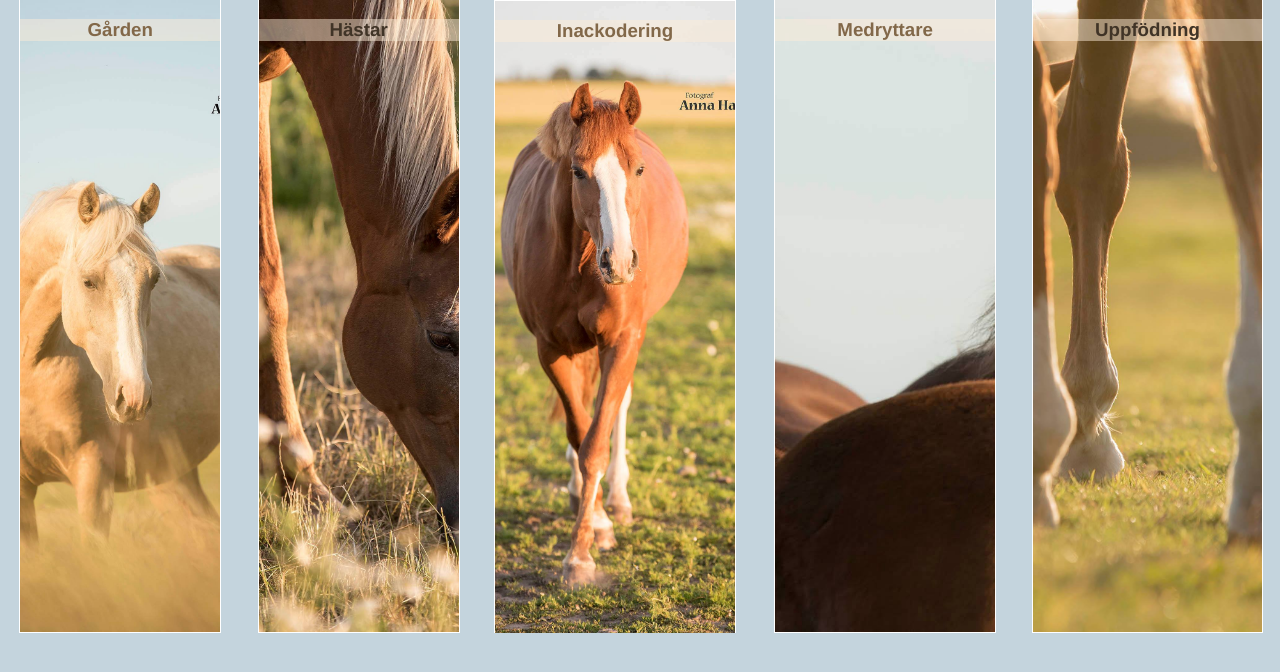
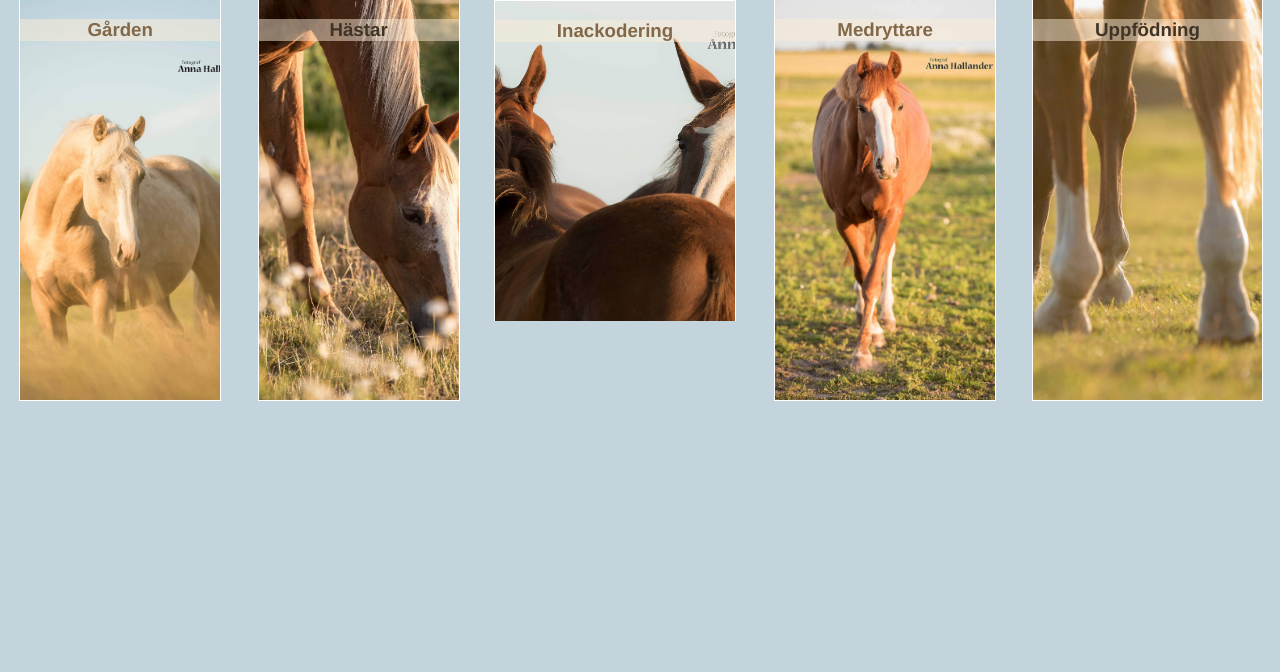
Before and after one commit to RebeccaFransson/CK-horselife, a Vue app in the folder CK-horseLife/: page / in a window 1280 px wide. Shown: the top 672 px of the page. Built offline with nearby package versions, Linux system fonts and the light colour scheme; what vue-resource would draw is missing.

Commit message:
max-height

```diff
--- a/CK-horseLife/src/components/Home.vue
+++ b/CK-horseLife/src/components/Home.vue
@@ -82,6 +82,7 @@ export default {
   background-color: rgba(250, 235, 215, 0.49);
 }
 #navigation .navColumn .navPicture {
+  max-height: 50vh;
   display: flex;
   align-items: flex-start;
   width: 100%;
@@ -107,15 +108,16 @@ export default {
 
 
 #navigation .navColumn:nth-child(3) .navPicture {
-  background-image: URL('../../static/sto.jpg');
+  max-height: 40vh;
+  background-image: URL('../../static/kli.jpg');
+  background-position: 51%;
   align-self: flex-end;
   border-bottom: none;
   border-top: white 1px solid;
 }
 
 #navigation .navColumn:nth-child(4) .navPicture {
-  background-image: URL('../../static/kli.jpg');
-  background-position: 51%;
+  background-image: URL('../../static/sto.jpg');
 }
 
 #navigation .navColumn:nth-child(5) .navPicture {
```
Also changed, not shown: 2 other files (tests, documents, lock files or other folders).
